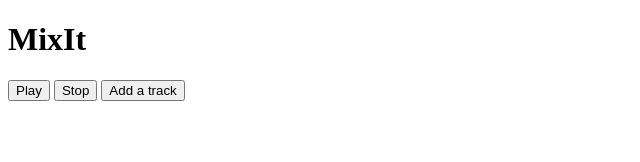
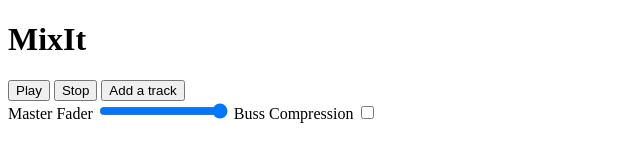
Before and after one commit to wannabefro/Sam-s-soon-maybe--to-be-mixing-console, a plain HTML site: page index.html in a window 1280 px wide. Shown: the whole page, without its empty margins (0-640 px from the left). Drawn offline with nearby package versions, Linux system fonts and the light colour scheme; no server answers.

Commit message:
added master section div

```diff
--- a/index.html
+++ b/index.html
@@ -16,6 +16,11 @@
     <button id="add">Add a track</button>
     <div id="controls">
     </div>
+    <div id="masterFader">
+      <label>Master Fader</label>
+      <input type="range" id="master" min="0" max="100" value="100">
+      <label>Buss Compression</label>
+      <input type="checkbox" id="buss">
   </div>
   <script>
   </script>
```
